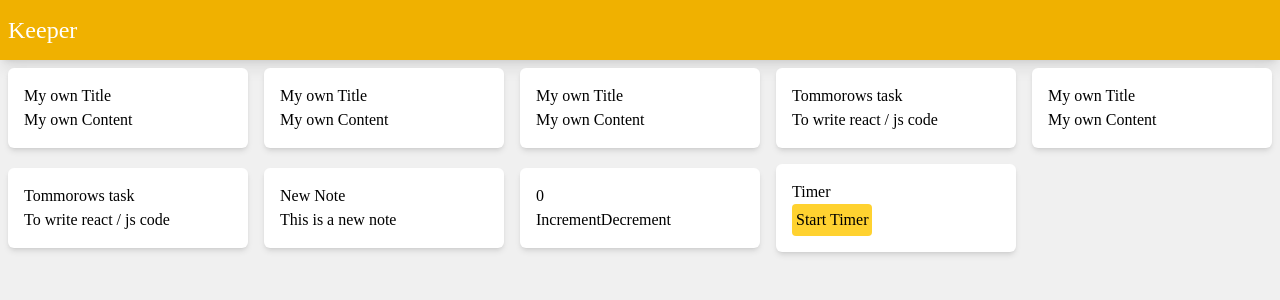
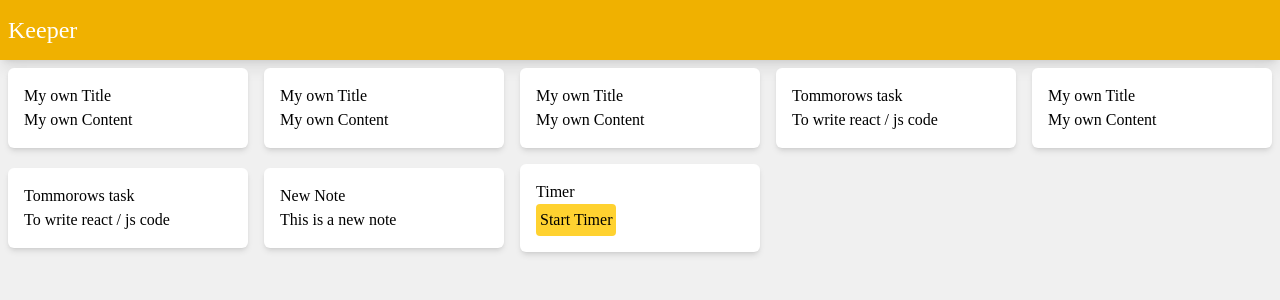
Before and after one commit to DammyCodes-all/react-keeperapp, a React (Vite) app: page / in a window 1280 px wide. Shown: the top 300 px of the page. Built offline with nearby package versions, Linux system fonts and the light colour scheme; the HTML template or start-up script is replaced by a standard one; a web font is replaced by a local one.

Commit message:
fixed the import

```diff
--- a/components/Note.jsx
+++ b/components/Note.jsx
@@ -1,15 +1,5 @@
 import { useState , useEffect } from "react"
 
-function Counter(){
-    const [count, setCount] = useState(0);
-    return(
-        <div className="w-60 p-4 shadow-md rounded-md bg-white">
-        <p>{count}</p>
-        <button onClick={() => setCount(count + 1)}>Increment</button>
-        <button onClick={() => setCount(count - 1)}>Decrement</button>
-        </div>
-    )
-}
 function Timer(){
     const [time, setTime] = useState('Timer');
     const [isActive, setIsActive] = useState(false);
@@ -52,7 +42,6 @@ export default function NoteSpace(){
         {addedNotes.map((note) => (
             <Note key={note.id} Title={note.Title} Content={note.Content} />
         ))}
-        <Counter />
         <Timer />
         </div>
     )
```
